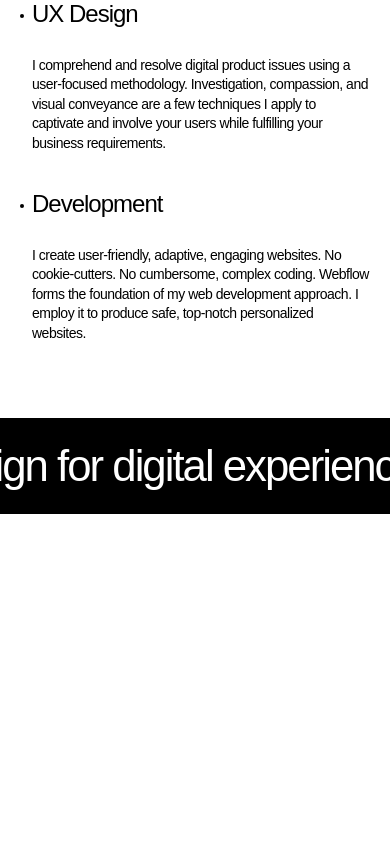
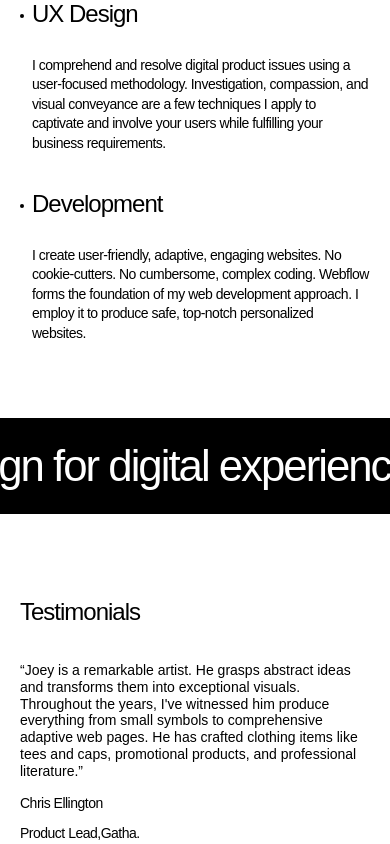
Before and after one commit to enndylove/react-joey-landing, a React (Create React App) app: page / in a window 390 px wide. Shown: the part 2927-3771 px from the top of the page. Before the commit the page ends 3441 px from the top, so only its background shows below. Built offline with nearby package versions, Linux system fonts and the light colour scheme; a web font is replaced by a local one.

Commit message:
add Testimonials component in home page

```diff
--- a/src/Home.tsx
+++ b/src/Home.tsx
@@ -4,7 +4,8 @@ const Header:React.LazyExoticComponent<any> = lazy(() => import("./components/He
 const Welcome:React.LazyExoticComponent<any> = lazy(() => import("./components/Welcome/Welcome"));
 const Projects:React.LazyExoticComponent<any> = lazy(() => import("./components/Projects/Projects"));
 const Expertise:React.LazyExoticComponent<any> = lazy(() => import("./components/Expertise/Expertise"));
-const XTrack:React.LazyExoticComponent<any> = lazy(() => import("./components/XTrack/XTrack"))
+const XTrack:React.LazyExoticComponent<any> = lazy(() => import("./components/XTrack/XTrack"));
+const Testimonials:React.LazyExoticComponent<any> = lazy(() => import("./components/Testimonials/Testimonials"));
 
 export default function Home(){
     return (
@@ -14,6 +15,7 @@ export default function Home(){
             <Projects />
             <Expertise />
             <XTrack />
+            <Testimonials />
         </>
     );
 }
--- /dev/null
+++ b/src/components/Testimonials/Testimonials.tsx
@@ -0,0 +1,19 @@
+import React from "react";
+import Content from "./assets/Content";
+
+import '../../styles/testimonials.scss'
+
+export default class Testimonials extends React.Component<{}, React.ReactElement> {
+    render() {
+        return (
+            <section className="testimonials wrapper">
+                <Content
+                    title="Testimonials"
+                    description="“Joey is a remarkable artist. He grasps abstract ideas and transforms them into exceptional visuals. Throughout the years, I've witnessed him produce everything from small symbols to comprehensive adaptive web pages. He has crafted clothing items like tees and caps, promotional products, and professional literature.”"
+                    author="Chris Ellington"
+                    info="Product Lead,Gatha."
+                />
+            </section>
+        )
+    }
+}
--- /dev/null
+++ b/src/components/Testimonials/assets/Content.tsx
@@ -0,0 +1,25 @@
+import React from "react";
+import {ITestimonialsContent} from "../../Interfaces";
+
+export default function Content(props: ITestimonialsContent): React.ReactElement {
+    return (
+        <div className="testimonials__content flex items-end justify-between">
+            <div className="testimonials__block content">
+                <h3 className="testimonials__title">
+                    {props.title}
+                </h3>
+                <p className="testimonials__description">
+                    {props.description}
+                </p>
+            </div>
+            <div className="testimonials__block">
+                <h6 className="testimonials__author">
+                    {props.author}
+                </h6>
+                <p className="testimonials__info">
+                    {props.info}
+                </p>
+            </div>
+        </div>
+    )
+}
--- /dev/null
+++ b/src/styles/testimonials.scss
@@ -0,0 +1,105 @@
+@use 'colors.scss';
+
+.testimonials {
+  margin: 80px auto 0;
+
+  &__content{
+    & + & {
+      margin-top: 80px
+    }
+
+    @media screen and (max-width: 710px) {
+      flex-direction: column;
+      align-items: start !important;
+    }
+  };
+
+  &__block {
+    & + & {
+      margin-left: 25px;
+
+      @media screen and (max-width: 710px) {
+        margin-left: 0;
+      }
+    }
+
+    &.content {
+      max-width: 954px;
+
+      @media screen and (max-width: 1170px) {
+        max-width: 459px;
+      }
+    }
+  }
+
+  &__title {
+    //font-size: 64px;
+    font-size: 3.5em;
+    font-weight: 500;
+    letter-spacing: -1px;
+
+    color: colors.$black;
+
+    @media screen and (max-width: 1230px) {
+      font-size: 3.5em;
+    }
+
+    @media screen and (max-width: 1170px) {
+      font-size: 48px;
+    }
+
+    @media screen and (max-width: 426px){
+      font-size: 24px;
+    }
+  }
+
+  &__description {
+    margin-top: 2.5rem;
+    font-family: sans-serif !important;
+    //font-size: 48px;
+    font-size: 2.5em;
+    font-weight: 400;
+    letter-spacing: -1px;
+    line-height: 120%;
+
+    color: colors.$black;
+
+    @media screen and (max-width: 1230px) {
+      font-size: 2.5em;
+    }
+
+    @media screen and (max-width: 1170px) {
+      font-size: 20px;
+    }
+
+    @media screen and (max-width: 426px) {
+      font-size: 14px;
+      margin-top: 32px;
+      letter-spacing: 0;
+    }
+  }
+
+  &__author {
+    margin-top: 13px;
+    font-weight: 500;
+  }
+
+  &__info {
+    margin-top: 9px;
+    font-family: sans-serif !important;
+    font-weight: 400;
+  }
+
+  &__author, &__info {
+    font-size: 18px;
+    letter-spacing: -.5px;
+
+    @media screen and (max-width: 1230px) {
+      font-size: 16px;
+    }
+
+    @media screen and (max-width: 426px) {
+      font-size: 14px;
+    }
+  }
+}
```
Also changed, not shown: src/components/Interfaces.ts (+7 -0 lines).
